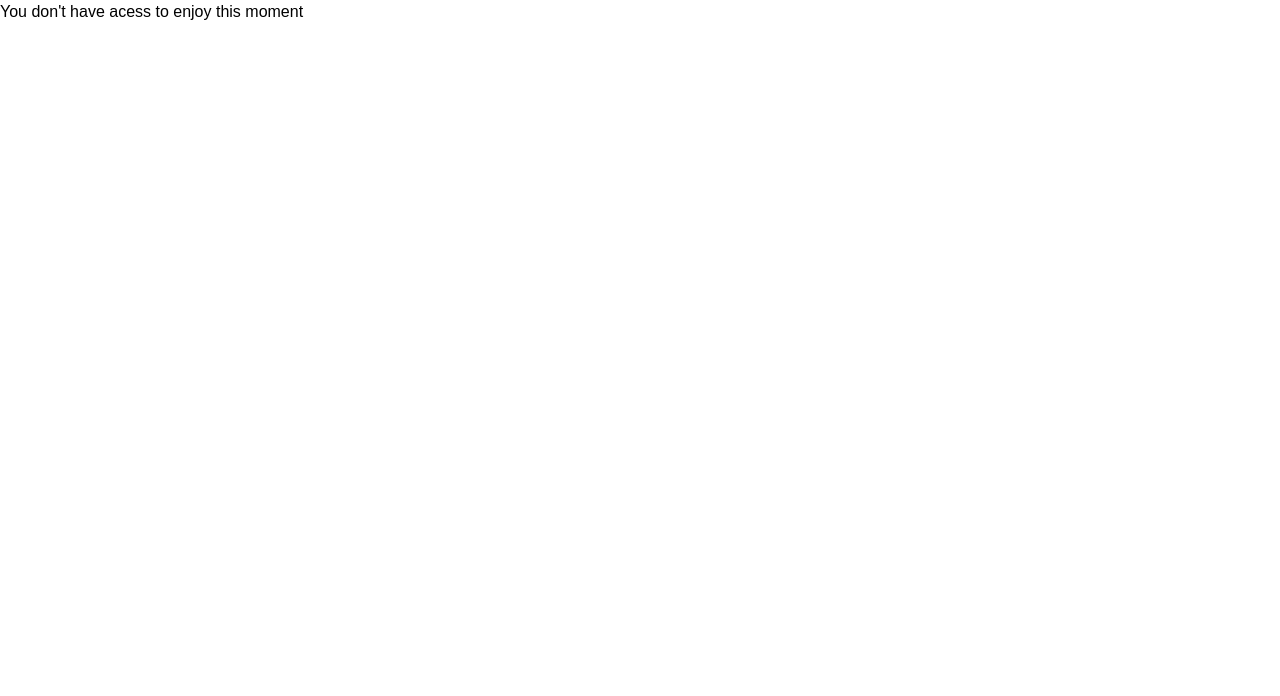
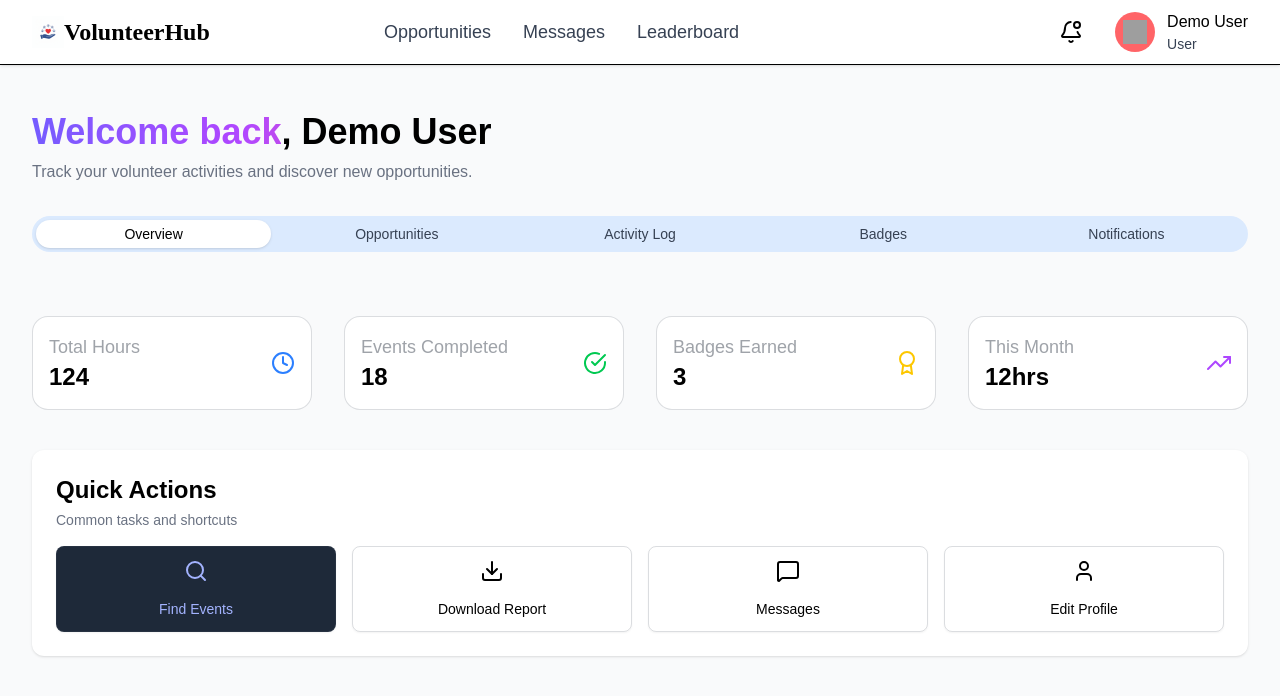
Before and after one commit to thanhvinh0702/VolunteerHub, a React (Vite) app in the folder Frontend/: page /home in a window 1280 px wide. Shown: the top 696 px of the page. Built offline with nearby package versions, Linux system fonts and the light colour scheme; grey boxes are pictures that could not be loaded.

Commit message:
new quickaction shortuct

```diff
--- /dev/null
+++ b/Frontend/src/components/QuickActionButton/QuickActionButton.jsx
@@ -0,0 +1,19 @@
+import React from "react";
+
+function QuickActionButton({ label, onClick, icon: Icon, active }) {
+  return (
+    <div
+      className={`flex flex-col items-center justify-center cursor-pointer p-3 rounded-lg hover:bg-gray-100 transition hover:scale-100 gap-3 border-1 border-gray-600/20 shadow-xs ${
+        active
+          ? "text-indigo-300 bg-gray-800 hover:bg-gray-800/10 hover:text-indigo-600"
+          : "text-black"
+      }`}
+      onClick={onClick}
+    >
+      <Icon size={24} />
+      <div className="text-sm mt-1">{label}</div>
+    </div>
+  );
+}
+
+export default QuickActionButton;
--- /dev/null
+++ b/Frontend/src/components/QuickActionButton/QuickActionsUser.jsx
@@ -0,0 +1,49 @@
+import React from "react";
+import QuickActionButton from "./QuickActionButton";
+import { Search, Download, MessageSquare, User } from "lucide-react";
+
+export default function QuickActionsUser() {
+  const actions = [
+    {
+      id: "find",
+      label: "Find Events",
+      icon: Search,
+      onClick: () => console.log("Tìm kiếm sự kiện..."),
+      active: true,
+    },
+    {
+      id: "download",
+      label: "Download Report",
+      icon: Download,
+      onClick: () => console.log("Đang tải báo cáo..."),
+      active: false,
+    },
+    {
+      id: "message",
+      label: "Messages",
+      icon: MessageSquare,
+      onClick: () => console.log("Mở tin nhắn..."),
+      active: false,
+    },
+    {
+      id: "profile",
+      label: "Edit Profile",
+      icon: User,
+      onClick: () => console.log("Chỉnh sửa hồ sơ..."),
+      active: false,
+    },
+  ];
+
+  return (
+    <div className="bg-white p-6 rounded-xl shadow-sm">
+      <h4 className="text-2xl font-semibold mb-1">Quick Actions</h4>
+      <p className="text-gray-500 text-sm mb-4">Common tasks and shortcuts</p>
+
+      <div className="grid grid-cols-2 lg:grid-cols-4 gap-4">
+        {actions.map((action) => (
+          <QuickActionButton key={action.id} {...action} />
+        ))}
+      </div>
+    </div>
+  );
+}
--- a/Frontend/src/pages/Home/Home.jsx
+++ b/Frontend/src/pages/Home/Home.jsx
@@ -1,18 +1,15 @@
-import { useState } from "react";
 import DashBoardOverview from "../../components/Dashboard/DashBoardOverview";
 import ModalConfirm from "../../components/Modal/ModalConfirm";
 import DashboardLayout from "../DashBoard/DashboardLayout";
 
+import QuickActionsUser from "../../components/QuickActionButton/QuickActionsUser";
+
 export default function Home() {
-  const [open, setOpen] = useState(false);
-
-  const handleDelete = () => {
-    alert("DELETE");
-  };
   return (
-    <div className="flex min-h-screen flex-col">
+    <div className="flex min-h-screen flex-col gap-10">
       <DashboardLayout />
       <DashBoardOverview />
+      <QuickActionsUser />
     </div>
   );
 }
--- a/Frontend/src/routes/AppRouter.jsx
+++ b/Frontend/src/routes/AppRouter.jsx
@@ -24,7 +24,7 @@ function AppRouter() {
             <RequireRole allowedRoles={[ROLES.ADMIN, ROLES.USER, ROLES.ORG]} />
           }
         >
-          <Route path="/dashboard" element={<Home />}>
+          <Route path="/home" element={<Home />}>
             <Route path="opportunities" />
             <Route path="opportunities/:id" />
           </Route>
```
